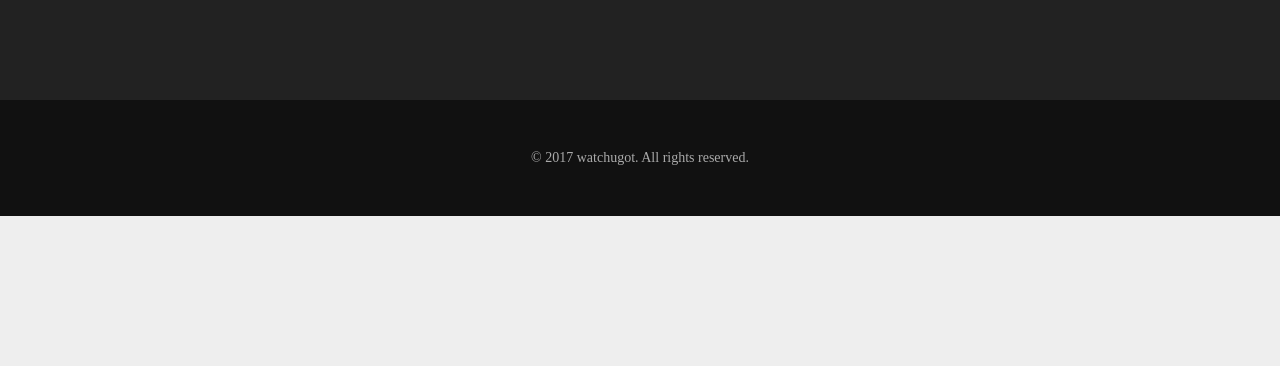
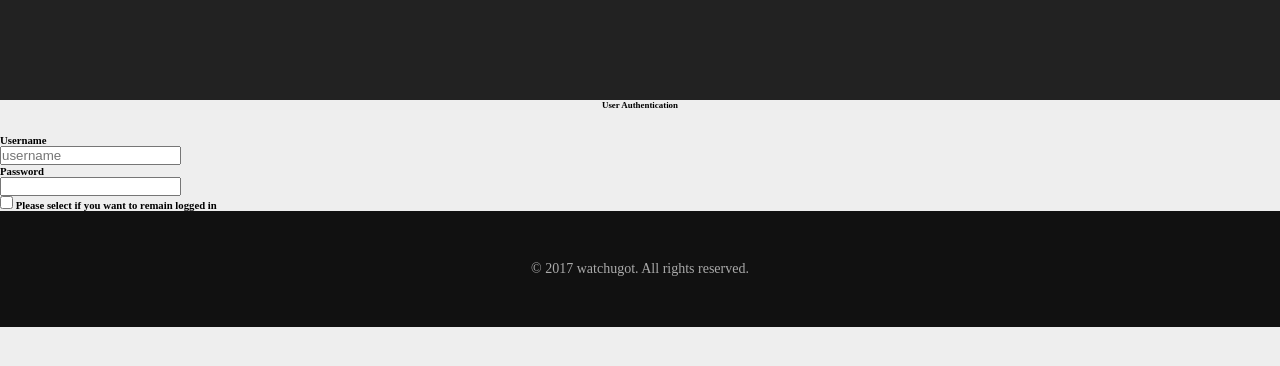
Before and after one commit to cbanigan/watchugot, a website: page index.html in a window 1280 px wide. Drawn offline with Linux system fonts and the light colour scheme.

Commit message:
login added

```diff
--- a/index.html
+++ b/index.html
@@ -20,12 +20,23 @@
      <div id="top-footer">
     </div>
 
+    <div class="row center">
+        <h6><form>
+          <center><h5><legend>User Authentication</legend></h5></center><br><br>
+            Username<br/>
+            <input type="text" id="name" size="20" maxlength="50" placeholder="username" required><br/>
+
+            Password<br/>
+            <input type="text" id="password" required><br/>
+
+            <input type="checkbox"> Please select if you want to remain logged in<br/>
+
+        </form></h6>
+      </div>
+</div>
+</body>
     <footer>
         <div class="copyright">© 2017 watchugot. All rights reserved.</div>
     </footer>
 
-
-</div>
-</body>
-
 </html>
```
